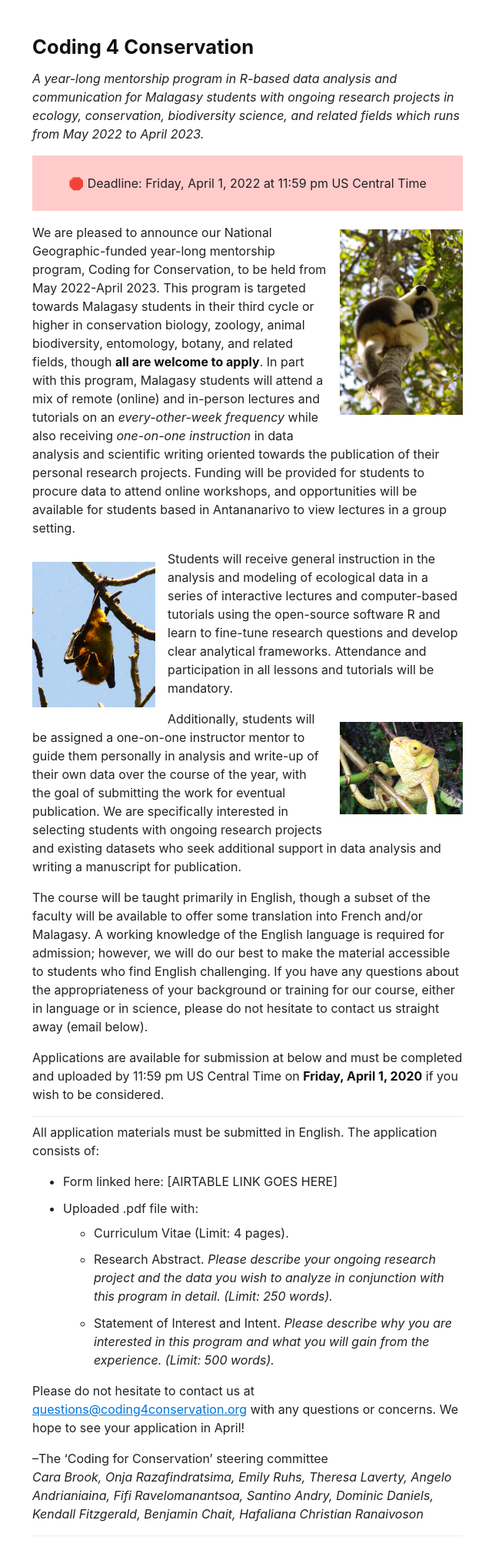
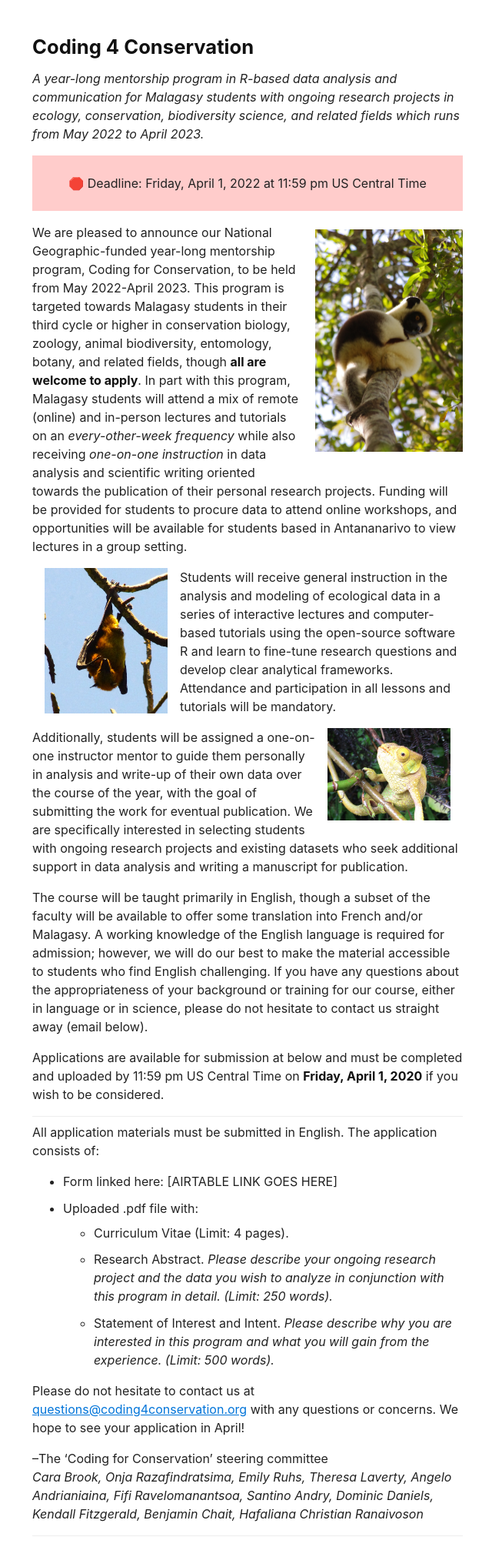
Before and after one commit to brooklabteam/coding4conservation, a Jekyll site: the page built from index.md, in a window 1280 px wide. Shown: the whole page at 77% size, without its empty margins (318-958 px from the left). Built offline with Jekyll 4.4.1, drawn with Linux system fonts in a browser that asks for light colours.

Commit message:
Update index.md

```diff
--- a/index.md
+++ b/index.md
@@ -8,15 +8,15 @@
 <p><center>🛑 Deadline: Friday, April 1, 2022 at 11:59 pm US Central Time</center></p>
 </div>
 
-<img src="assets/img/IMGP0119.JPG" style="float: right; max-width: 10em; margin: 1em 0 1em 1em;" />
+<img src="assets/img/IMGP0119.JPG" style="float: right; max-width: 12em; margin: 1em 0 1em 1em;" />
 
 <p>We are pleased to announce our National Geographic-funded year-long mentorship program, Coding for Conservation, to be held from May 2022-April 2023. This program is targeted towards Malagasy students in their third cycle or higher in conservation biology, zoology, animal biodiversity, entomology, botany, and related fields, though <strong>all are welcome to apply</strong>. In part with this program, Malagasy students will attend a mix of remote (online) and in-person lectures and tutorials on an <em>every-other-week frequency</em> while also receiving <em>one-on-one instruction</em> in data analysis and scientific writing oriented towards the publication of their personal research projects. Funding will be provided for students to procure data to attend online workshops, and opportunities will be available for students based in Antananarivo to view lectures in a group setting.</p>
 
-<img src="assets/img/IMGP1272.JPG" style="float: left; max-width: 10em; margin: 1em 1em 1em 0;" />
+<img src="assets/img/IMGP1272.JPG" style="float: left; max-width: 10em; margin: 0 1em 1em 1em;" />
 
 <p>Students will receive general instruction in the analysis and modeling of ecological data in a series of interactive lectures and computer-based tutorials using the open-source software R and learn to fine-tune research questions and develop clear analytical frameworks. <!-- A preliminary outline of our planned instructional series is available here: link??? //--> Attendance and participation in all lessons and tutorials will be mandatory.</p>
 
-<img src="assets/img/IMG_1317.JPG" style="float: right; width: 60%; max-width: 10em; margin: 1em 0 1em 1em;" />
+<img src="assets/img/IMG_1317.JPG" style="float: right; width: 60%; max-width: 10em; margin: 0 1em 1em 1em;" />
 
 <p>Additionally, students will be assigned a one-on-one instructor mentor to guide them personally in analysis and write-up of their own data over the course of the year, with the goal of submitting the work for eventual publication. We are specifically interested in selecting students with ongoing research projects and existing datasets who seek additional support in data analysis and writing a manuscript for publication. </p>
 
```
